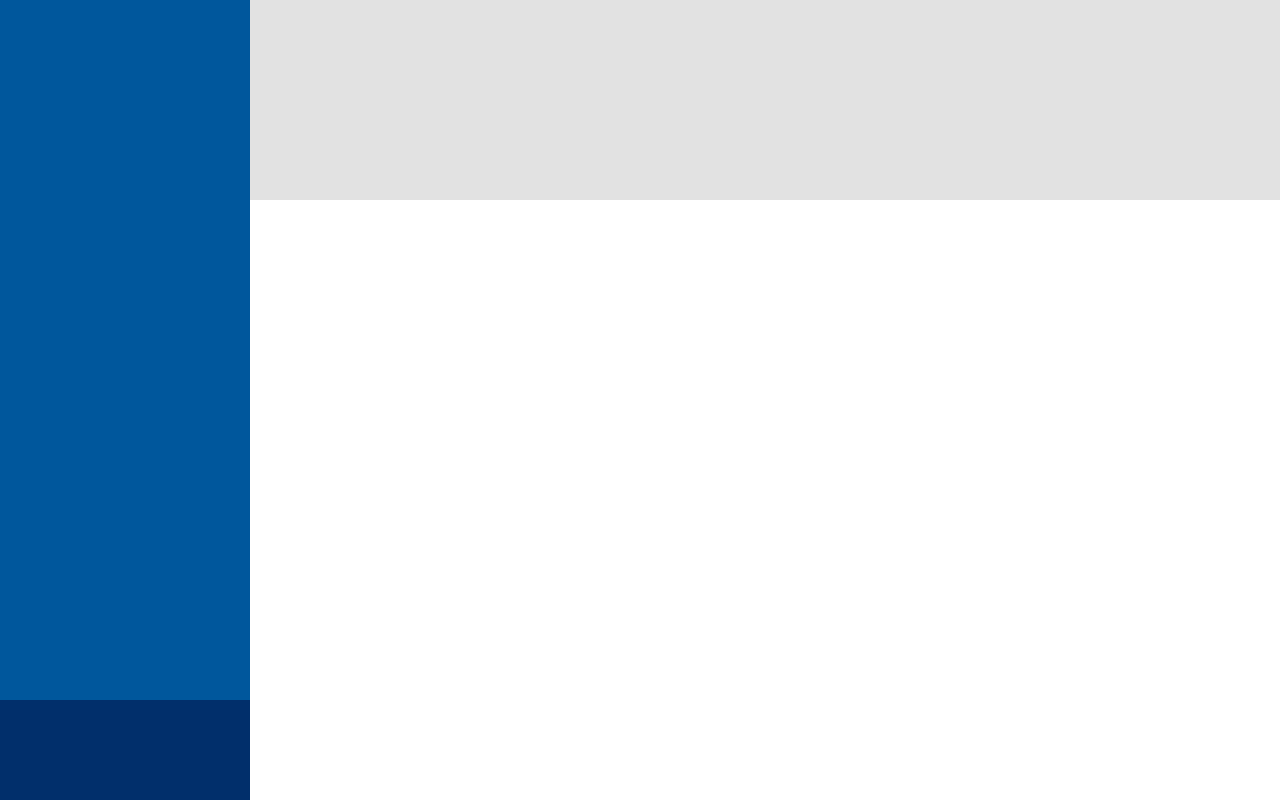
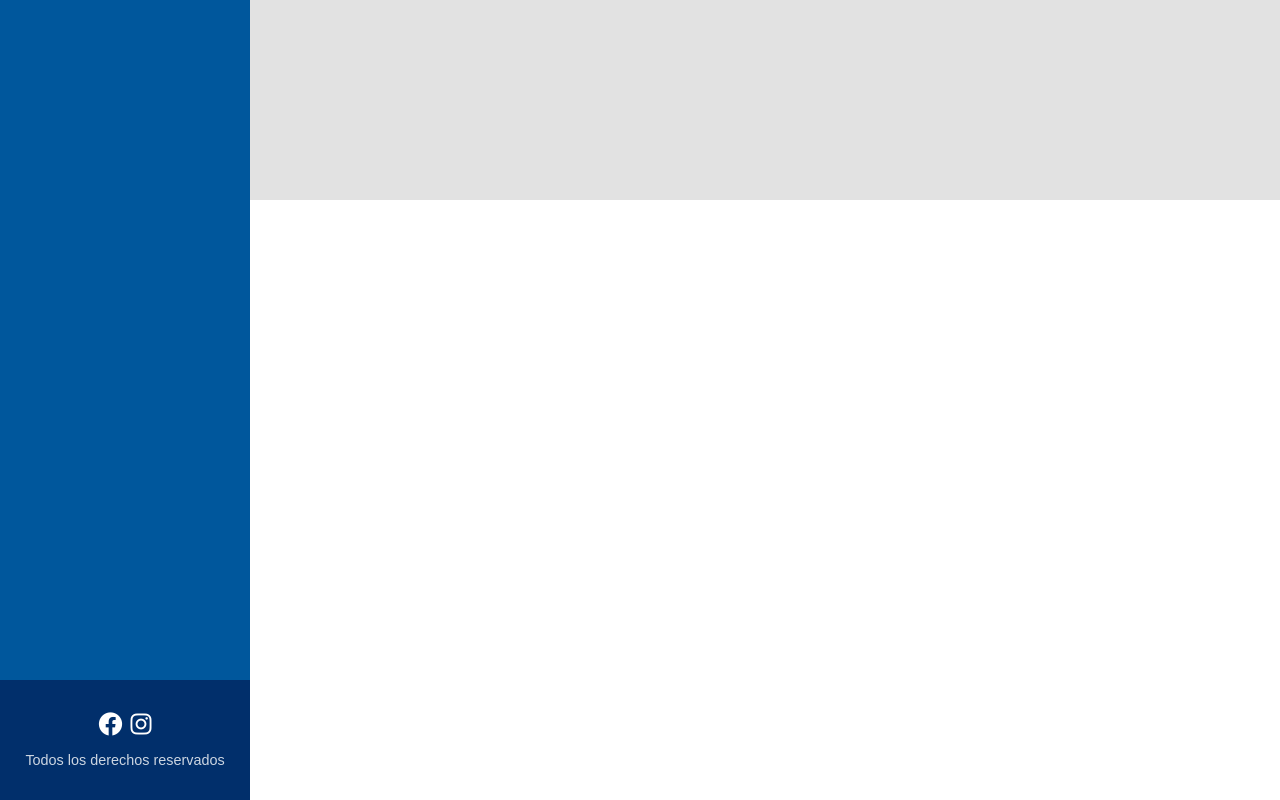
Before and after one commit to juliMAB/CSS-avanzado-Desafio-3---Electric-Car-Store, a plain HTML site: page index.html in a window 1280 px wide. Drawn offline with Linux system fonts and the light colour scheme.

Commit message:
Add social icons and copyright to footer
Enhanced the footer in index.html by adding Facebook and Instagram social icons and a copyright notice. Updated style.css to style the new footer elements, including responsive layout and hover effects for the icons.

```diff
--- a/assets/css/style.css
+++ b/assets/css/style.css
@@ -60,7 +60,34 @@ body {
     color: var(--background-color); /* Texto blanco */
     padding: 2rem 1rem;
     text-align: center;
-    min-height: 100px;
+    min-height: 5fr;
+    display: flex;
+    flex-direction: column;
+    justify-content: center;
+    gap: 1rem;
+}
+
+.social-icons {
+    display: flex;
+    justify-content: center;
+    gap: 0.5rem;
+}
+
+.social-icons i {
+    font-size: 1.5rem;
+    color: var(--background-color);
+    cursor: pointer;
+    transition: transform 0.3s ease, opacity 0.3s ease;
+}
+
+.social-icons i:hover {
+    transform: scale(1.2);
+    opacity: 0.8;
+}
+
+.copyright {
+    font-size: 0.9rem;
+    opacity: 0.8;
 }
 
 /* Media Query para Desktop (576px+) */
@@ -77,4 +104,13 @@ body {
     .main {
         padding: 2rem;
     }
+    .footer {
+        padding: 2rem 1rem;
+        display: flex;
+        flex-direction: row;
+        justify-content: space-between;
+        align-items: center;
+        flex-direction: column;
+        justify-content: center;
+    }
 }
--- a/index.html
+++ b/index.html
@@ -5,6 +5,7 @@
     <meta name="viewport" content="width=device-width, initial-scale=1.0">
     <title>Electric Car Store</title>
     <link rel="stylesheet" href="assets/css/style.css">
+    <link rel="stylesheet" href="https://cdnjs.cloudflare.com/ajax/libs/font-awesome/6.4.0/css/all.min.css">
 </head>
 <body>
     <div class="container">
@@ -27,7 +28,13 @@
 
         <!-- Pie de página -->
         <footer class="footer">
-            <!-- Contenido del footer se agregará aquí -->
+            <div class="social-icons">
+                <i class="fa-brands fa-facebook"></i>
+                <i class="fa-brands fa-instagram"></i>
+            </div>
+            <div class="copyright">
+                <p>Todos los derechos reservados</p>
+            </div>
         </footer>
     </div>
 </body>
```
